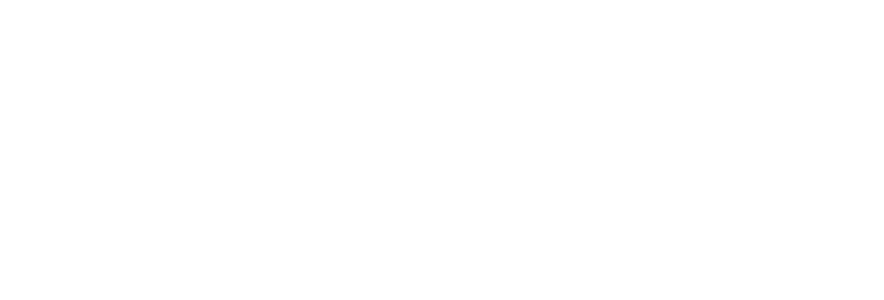
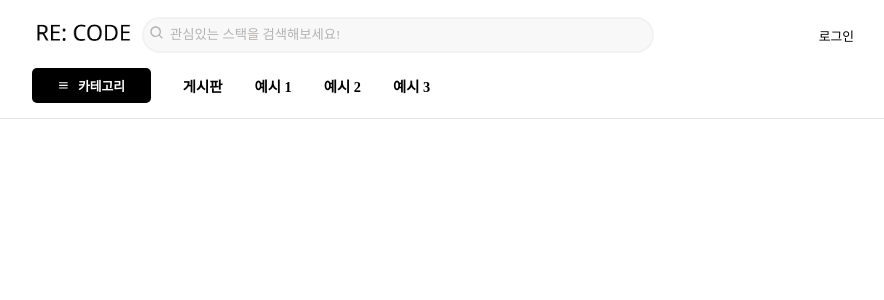
Before and after one commit to 2022-RE-CODE/2022-RE-CODE-FrontEnd, a React (Create React App) app: page /post/1 in a window 1280 px wide. Before the commit this address had no page. Shown: the top 300 px of the page, without its empty margins (202-1086 px from the left). Built offline with nearby package versions, Linux system fonts and the light colour scheme; a web font is replaced by a local one.

Commit message:
add: PostInfo component 기본 설정

```diff
--- /dev/null
+++ b/src/components/Post/postInfoComponent.tsx
@@ -0,0 +1,22 @@
+import React, { useEffect, useState } from 'react'
+import { Link, Navigate, useNavigate, useParams } from 'react-router-dom';
+
+type PostInfoComponentProps = {
+    isAuthenticated: boolean | null;
+}
+
+const PostInfoComponent: React.FC<PostInfoComponentProps> = ({
+    isAuthenticated
+}) => {
+
+    const params = useParams();
+    const navigate = useNavigate();
+
+    return (
+        <div className="post-info">
+
+        </div>
+    )
+}
+
+export default PostInfoComponent;
--- /dev/null
+++ b/src/container/postInfoContainer/PostInfoContainer.tsx
@@ -0,0 +1,29 @@
+import HeaderComponent from '../../components/headerComponent'
+import { useDispatch, useSelector } from 'react-redux'
+import { RootState } from '../../redux'
+import instance from '../../components/api/axios.instance'
+import PostInfoComponent from '../../components/Post/postInfoComponent'
+import { logoutSuccess } from '../../redux/user/action/user.action'
+
+export const PostInfoContainer = () => {
+
+
+    const isAuthenticated = useSelector((state: RootState) => state.userReducer.isAuthenticated);
+    const dispatch = useDispatch();
+
+    const onLogout = () => {
+        dispatch(logoutSuccess());
+    }
+
+    return (
+        <div className="post-info-container">
+            <HeaderComponent
+                isAuthenticated={isAuthenticated}
+                onLogout={onLogout}
+            />
+            <PostInfoComponent
+                isAuthenticated={isAuthenticated}
+            />
+        </div>
+    )
+}
--- a/src/routers/router.jsx
+++ b/src/routers/router.jsx
@@ -1,6 +1,7 @@
 import React from 'react'
 import { BrowserRouter, Routes, Route } from 'react-router-dom';
 import { CommunityContainer, LoginContainer, MainContainer, AuthContainer } from '../container';
+import { PostInfoContainer } from '../container/postInfoContainer/PostInfoContainer';
 import { UserInfoContainer } from '../container/userInfoContainer/UserInfoContainer';
 
 const AppRoutes = () => {
@@ -12,6 +13,7 @@
           <Route path='/auth' element={<AuthContainer />} />
           <Route path='/post' element={<CommunityContainer />} />
           <Route path='/user/:id' element={<UserInfoContainer />} />
+          <Route path='/post/:id' element={<PostInfoContainer />} />
       </Routes>
     </BrowserRouter>
   )
```
